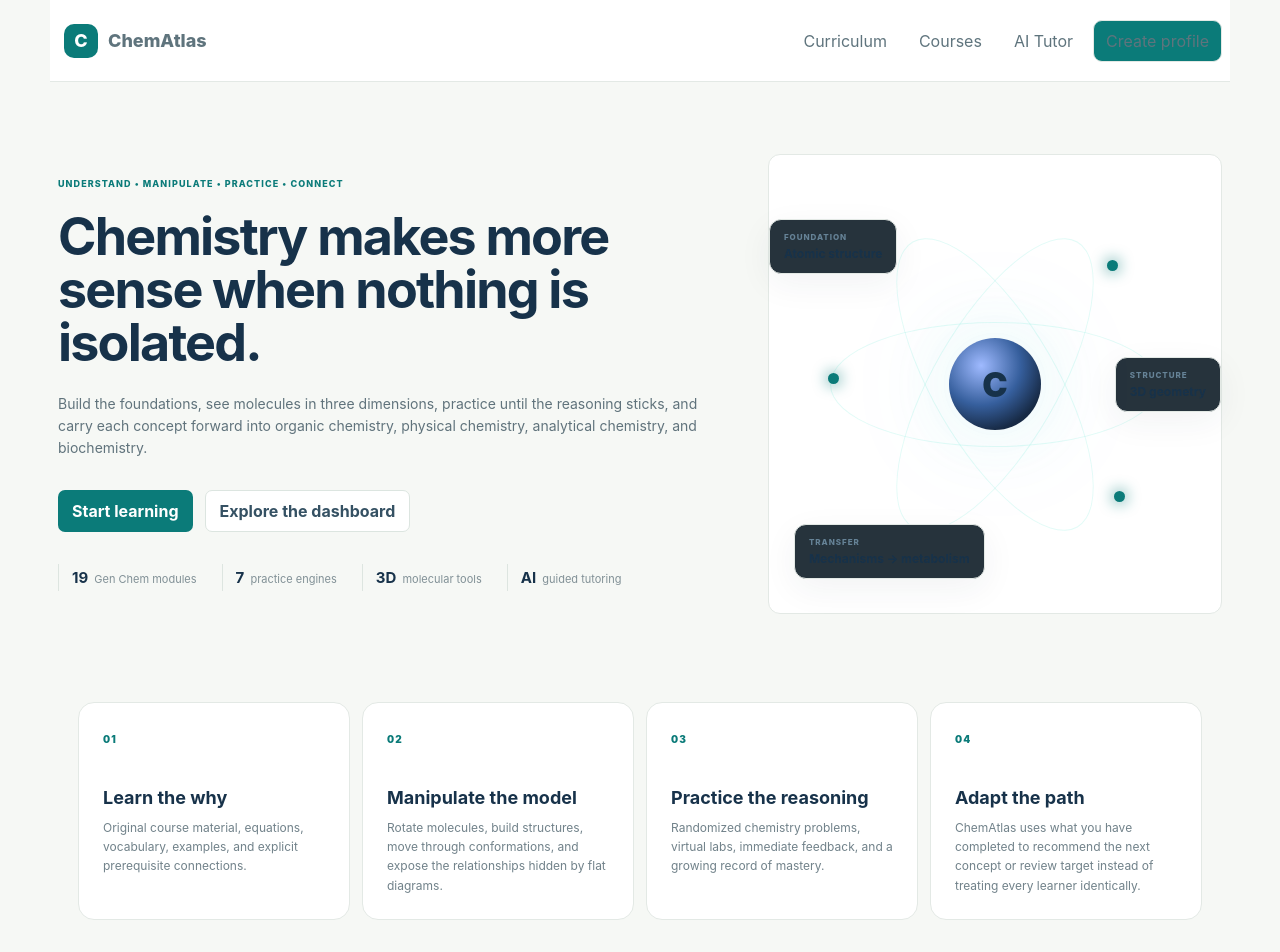
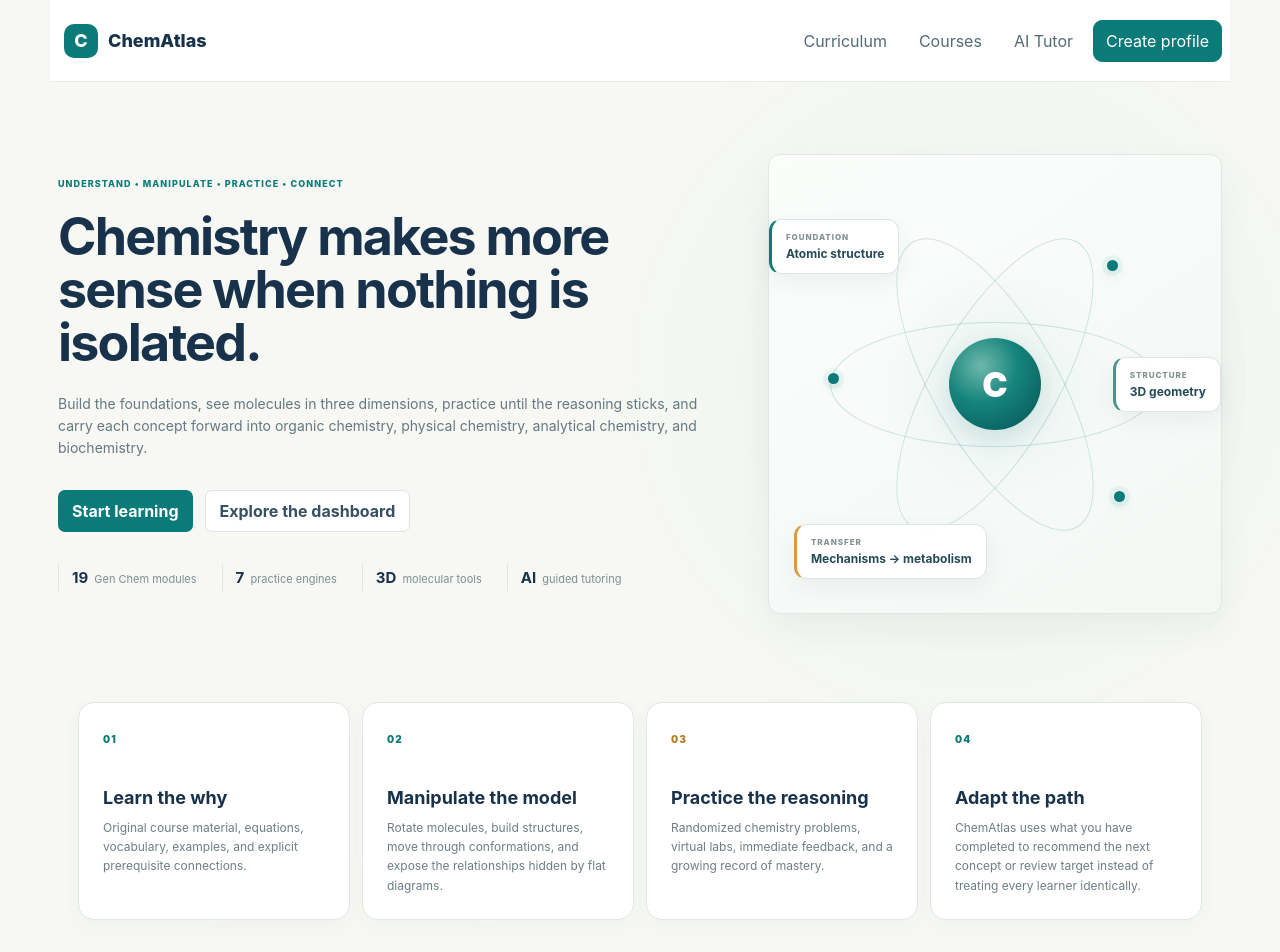
Before and after one commit to dhwisdom/chematlas, a plain HTML site: page index.html in a window 1280 px wide. Shown: the top 952 px of the page. Drawn offline with nearby package versions, Linux system fonts and the light colour scheme; a web font is replaced by a local one.

Commit message:
Unify ChemAtlas tutoring landing palette

```diff
--- a/chematlas-tutoring.css
+++ b/chematlas-tutoring.css
@@ -433,3 +433,141 @@ body.ca-landing-mode .ca-landing-bottom{
     padding-top:46px!important;
   }
 }
+
+
+/* Landing palette coherence: light academic shell, teal science accent, restrained amber. */
+body.ca-landing-mode{
+  background:#f7f8f4!important;
+}
+body.ca-landing-mode .ca-landing{
+  background:
+    radial-gradient(circle at 76% 24%,rgba(11,123,121,.045),transparent 26%),
+    radial-gradient(circle at 22% 76%,rgba(215,156,62,.025),transparent 24%),
+    #f7f8f4!important;
+}
+body.ca-landing-mode .ca-landing-nav{
+  background:#ffffff!important;
+  border-bottom:1px solid #e6ebe7!important;
+}
+body.ca-landing-mode .ca-wordmark{
+  color:#17324a!important;
+}
+body.ca-landing-mode .ca-wordmark span{
+  background:#0b7b79!important;
+  color:#fff!important;
+}
+body.ca-landing-mode .ca-landing-nav>div button{
+  color:#526b76!important;
+}
+body.ca-landing-mode .ca-landing-nav>div button:hover{
+  color:#0b7b79!important;
+  background:#f3f8f5!important;
+}
+body.ca-landing-mode .ca-landing-nav .ca-nav-cta{
+  background:#0b7b79!important;
+  border:1px solid #0b7b79!important;
+  color:#fff!important;
+}
+body.ca-landing-mode .ca-landing-nav .ca-nav-cta:hover{
+  background:#075f61!important;
+  color:#fff!important;
+}
+body.ca-landing-mode .ca-hero-copy .eyebrow{
+  color:#0b7b79!important;
+}
+body.ca-landing-mode .ca-hero-copy h1{
+  color:#17324a!important;
+}
+body.ca-landing-mode .ca-hero-copy>p:not(.eyebrow){
+  color:#647982!important;
+}
+body.ca-landing-mode .ca-hero-proof span{
+  color:#7f8f92!important;
+  border-left-color:#dfe6e2!important;
+}
+body.ca-landing-mode .ca-hero-proof b{
+  color:#17324a!important;
+}
+
+/* Replace the leftover dark/blue "science dashboard" art with a softer tutoring illustration. */
+body.ca-landing-mode .ca-orbit-scene{
+  background:
+    radial-gradient(circle at 50% 50%,rgba(11,123,121,.055),transparent 38%),
+    linear-gradient(145deg,#fbfdfb,#f3f8f5)!important;
+  border:1px solid #dfe8e3!important;
+  box-shadow:0 14px 34px rgba(38,72,68,.055)!important;
+}
+body.ca-landing-mode .ca-orbit-core{
+  background:radial-gradient(circle at 35% 30%,#6db8aa 0,#16847c 42%,#0b6664 76%)!important;
+  color:#fff!important;
+  box-shadow:0 8px 28px rgba(11,123,121,.18)!important;
+}
+body.ca-landing-mode .ca-orbit-scene>i{
+  border-color:rgba(11,123,121,.19)!important;
+}
+body.ca-landing-mode .ca-dot{
+  background:#0b7b79!important;
+  box-shadow:0 0 0 5px rgba(11,123,121,.055),0 4px 12px rgba(11,123,121,.16)!important;
+}
+body.ca-landing-mode .ca-orbit-note{
+  background:rgba(255,255,255,.96)!important;
+  border:1px solid #dbe7e1!important;
+  box-shadow:0 8px 22px rgba(44,73,69,.065)!important;
+  backdrop-filter:none!important;
+}
+body.ca-landing-mode .ca-orbit-note small{
+  color:#7e908f!important;
+}
+body.ca-landing-mode .ca-orbit-note strong{
+  color:#254b59!important;
+}
+body.ca-landing-mode .ca-orbit-note.n1{
+  border-left:3px solid #0b7b79!important;
+}
+body.ca-landing-mode .ca-orbit-note.n2{
+  border-left:3px solid #4f918b!important;
+}
+body.ca-landing-mode .ca-orbit-note.n3{
+  border-left:3px solid #d79c3e!important;
+}
+
+/* Keep the supporting cards in the same family instead of introducing extra dark colors. */
+body.ca-landing-mode .ca-capabilities article{
+  background:#fff!important;
+  border:1px solid #e1e8e4!important;
+  box-shadow:0 6px 20px rgba(38,72,68,.035)!important;
+}
+body.ca-landing-mode .ca-capabilities article span{
+  color:#0b7b79!important;
+}
+body.ca-landing-mode .ca-capabilities article:nth-child(3) span{
+  color:#b37a25!important;
+}
+body.ca-landing-mode .ca-capabilities article h3{
+  color:#17324a!important;
+}
+body.ca-landing-mode .ca-capabilities article p{
+  color:#6d7f85!important;
+}
+body.ca-landing-mode .ca-learning-path{
+  background:#fff!important;
+  border-color:#e1e8e4!important;
+}
+body.ca-landing-mode .ca-learning-path button{
+  background:#f8faf8!important;
+  border-color:#e1e8e4!important;
+  color:#17324a!important;
+}
+body.ca-landing-mode .ca-learning-path button:hover:not(:disabled){
+  background:#f0f7f3!important;
+  border-color:#bed8cf!important;
+}
+body.ca-landing-mode .ca-learning-path button span{
+  color:#0b7b79!important;
+}
+body.ca-landing-mode .ca-learning-path button small{
+  color:#78888d!important;
+}
+body.ca-landing-mode .ca-landing-bottom{
+  border-color:#dfe6e2!important;
+}
```
